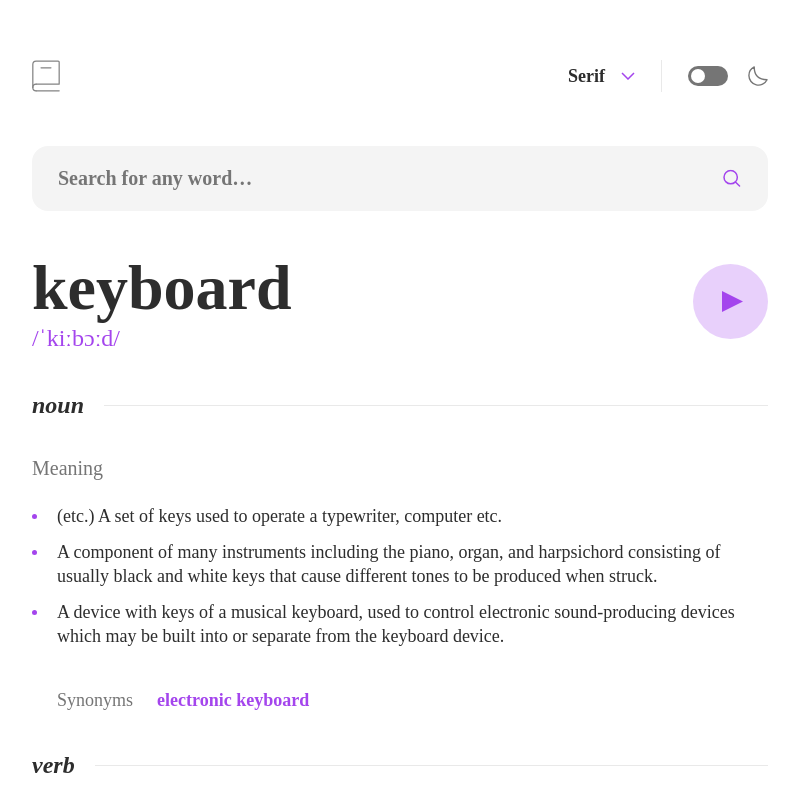
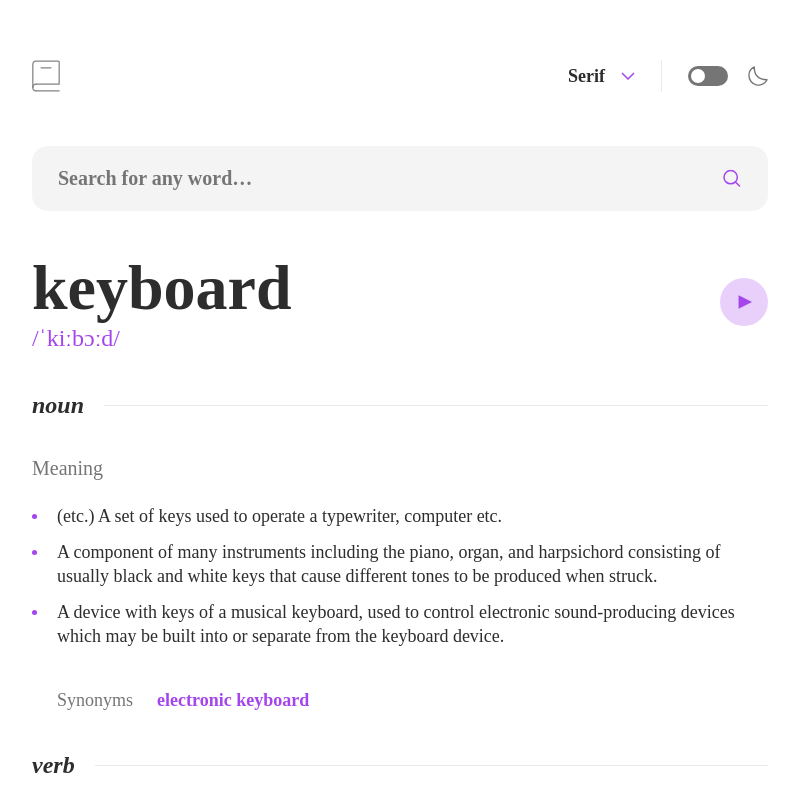
Before and after one commit to semperprimum/fem-dictionary-app, a React (Vite) app: page / in a window 1280 px wide. Shown: the top 800 px of the page, without its empty margins (240-1039 px from the left). Built offline with nearby package versions, Linux system fonts and the light colour scheme.

Commit message:
feat: added active and hover states

```diff
--- a/src/components/Dropdown.styled.tsx
+++ b/src/components/Dropdown.styled.tsx
@@ -102,7 +102,7 @@ const DropdownList = styled.div`
   right: 0;
   top: 2.625rem;
 
-  padding: 1.5rem;
+  padding: 1rem 1.5rem;
   border-radius: 1rem;
   background-color: ${(props) =>
     props.theme.name === "light"
@@ -122,6 +122,8 @@ const DropdownItem = styled.button<{ $font: "serif" | "sans" | "mono" }>`
   font-weight: var(--fw-bold);
   color: ${(props) => props.theme.text};
 
+  padding-block: 0.5rem;
+
   font-family: ${(props) => {
     switch (props.$font) {
       case "sans":
@@ -133,7 +135,15 @@ const DropdownItem = styled.button<{ $font: "serif" | "sans" | "mono" }>`
     }
   }};
 
-  & + & {
-    margin-top: 0.5rem;
+  /* & {
+    margin-top: 0.5rem; */
+  /* } */
+
+  @media only screen and (min-width: 90em) {
+    cursor: pointer;
+
+    &:hover {
+      color: ${(props) => props.theme.accent};
+    }
   }
 `;
--- a/src/components/Input.styled.tsx
+++ b/src/components/Input.styled.tsx
@@ -78,6 +78,7 @@ const InputField = styled.input`
   font-size: var(--fs-300);
   font-weight: var(--fw-bold);
   color: ${(props) => props.theme.text};
+  caret-color: ${(props) => props.theme.accent};
   outline: none;
 `;
 
--- a/src/components/layout/Definitions.styled.tsx
+++ b/src/components/layout/Definitions.styled.tsx
@@ -98,12 +98,39 @@ const ListenButton = styled.button`
     display: block;
     width: 3rem;
     height: 3rem;
+
+    fill: ${(props) => props.theme.accent};
+
+    & > g > circle {
+      fill-opacity: 0.25;
+    }
   }
 
-  @media only screen and (min-width: 48em) {
+  @media only screen and (min-width: 90em) {
+    cursor: pointer;
+
     & > svg {
       width: 4.6875rem;
       height: 4.6875rem;
     }
+
+    & > svg > g {
+      & > circle {
+        transition: fill-opacity 0.2s ease;
+      }
+      & > path {
+        transition: fill 0.2s ease;
+      }
+    }
+
+    &:hover {
+      & > svg > g > circle {
+        fill-opacity: 1;
+      }
+
+      & > svg > g > path {
+        fill: #fff;
+      }
+    }
   }
 `;
```
Also changed, not shown: src/assets/images/icon-play.svg.
